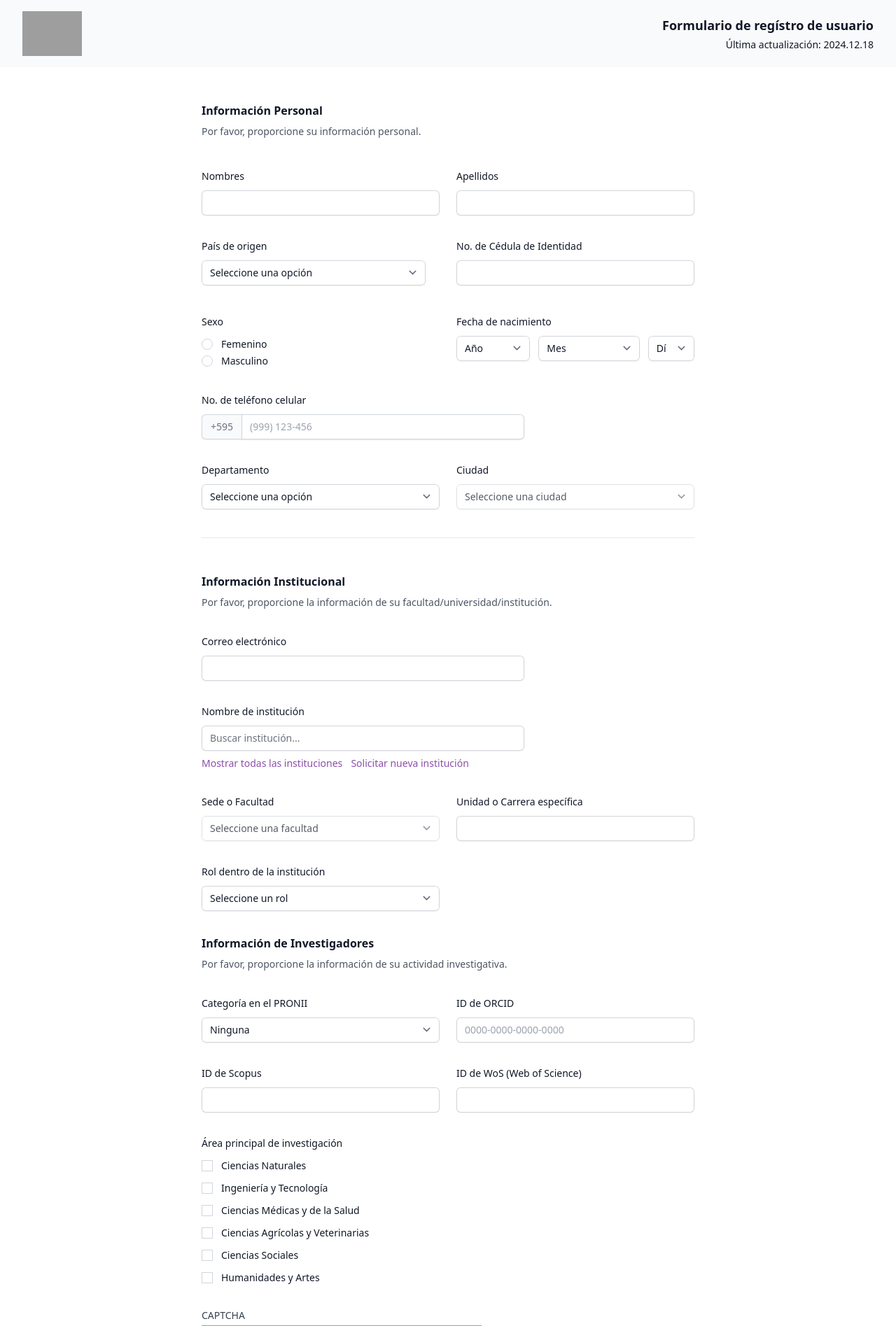
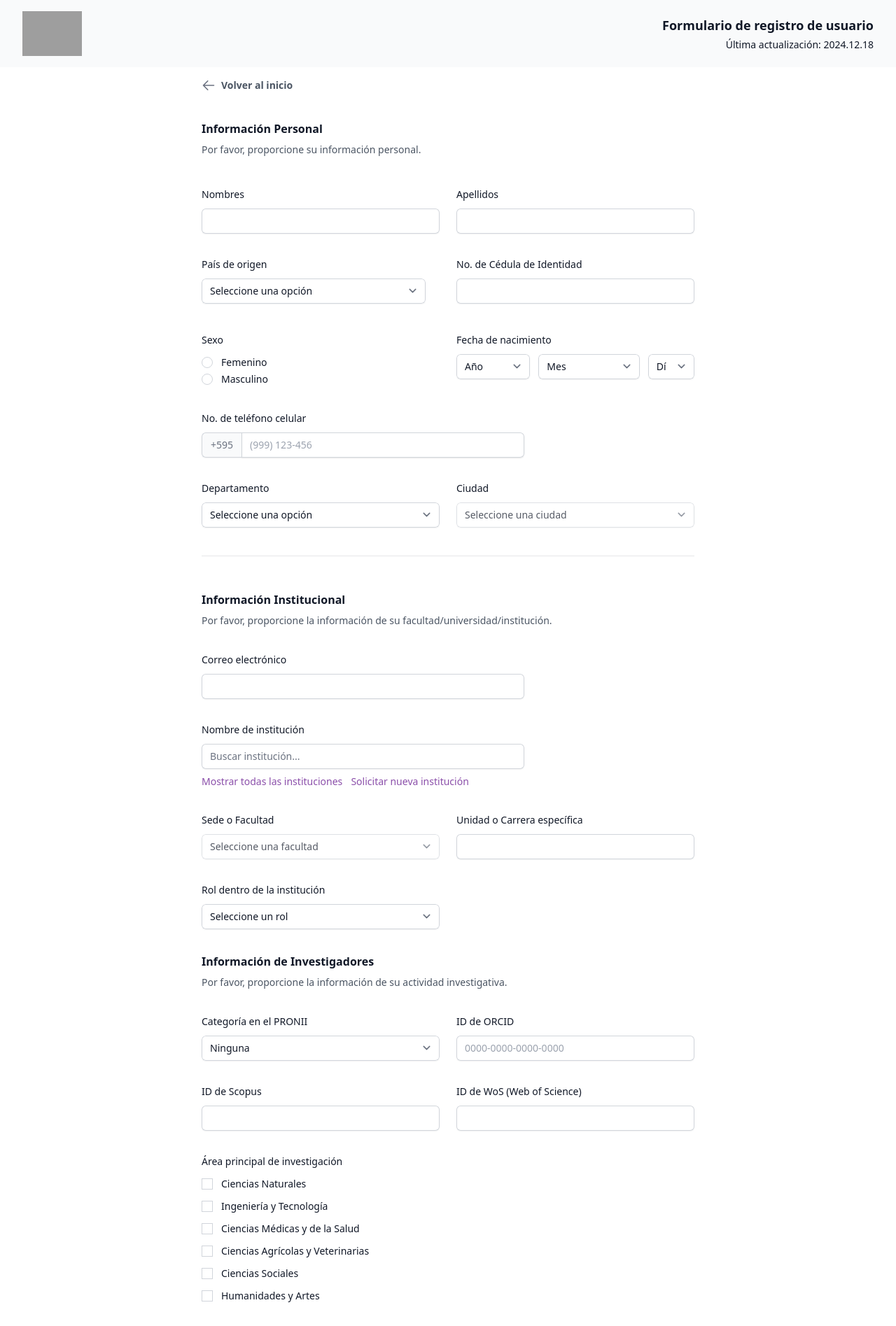
Before and after one commit to janparkio/cicco-formularioregistro-php, a PHP site: page / in a window 1280 px wide. Shown: the top 1895 px of the page at 70% size. Run offline with PHP 8.4, Linux system fonts and the light colour scheme; some libraries are stand-ins or nearby versions; grey boxes are pictures that could not be loaded.

Commit message:
added link back

```diff
--- a/index.php
+++ b/index.php
@@ -1,12 +1,13 @@
 <!doctype html>
 <html lang="es">
+
 <head>
     <meta charset="UTF-8">
     <script type="text/javascript">
-        (function(c,l,a,r,i,t,y){
-            c[a]=c[a]||function(){(c[a].q=c[a].q||[]).push(arguments)};
-            t=l.createElement(r);t.async=1;t.src="https://www.clarity.ms/tag/"+i;
-            y=l.getElementsByTagName(r)[0];y.parentNode.insertBefore(t,y);
+        (function (c, l, a, r, i, t, y) {
+            c[a] = c[a] || function () { (c[a].q = c[a].q || []).push(arguments) };
+            t = l.createElement(r); t.async = 1; t.src = "https://www.clarity.ms/tag/" + i;
+            y = l.getElementsByTagName(r)[0]; y.parentNode.insertBefore(t, y);
         })(window, document, "clarity", "script", "oggi39mfcl");
     </script>
     <meta name="viewport" content="width=device-width, initial-scale=1.0">
@@ -18,7 +19,8 @@
     <meta name="apple-mobile-web-app-title" content="CICCO" />
     <link rel="manifest" href="site.webmanifest" />
     <link href="output.css" rel="stylesheet">
-    <meta name="description" content="Formulario de registro de usuario para CICCO - Consejo Nacional de Ciencia y Tecnología de Paraguay">
+    <meta name="description"
+        content="Formulario de registro de usuario para CICCO - Consejo Nacional de Ciencia y Tecnología de Paraguay">
     <meta name="keywords" content="CICCO, Conacyt, registro, usuario, ciencia, tecnología, Paraguay">
     <meta name="author" content="CICCO - Conacyt">
     <meta property="og:title" content="Formulario de Registro - CICCO Conacyt">
@@ -29,25 +31,26 @@
 </head>
 
 <body>
-    <main>
+    <section>
         <section class="bg-gray-50">
             <div class="w-full max-w-7xl mx-auto">
                 <header>
                     <nav class="flex flex-col xl:flex-row items-center justify-between p-4 lg:px-8 gap-y-4 xl:gap-x-4 overflow-x-hidden"
                         aria-label="Logo">
-                        <a href="#" class="-m-1.5 p-1.5 flex-shrink-0 max-w-full">
-                            <span class="sr-only">CICCO - Conacyt</span>
+                        <a href="https://cicco.conacyt.gov.py"
+                            class="-m-1.5 p-1.5 flex-shrink-0 max-w-full group relative" title="Volver al inicio">
+                            <span class="sr-only">CICCO - Conacyt - Volver al inicio</span>
                             <img class="h-auto w-full object-contain"
                                 style="max-height: 4rem; @media (min-width: 640px) { max-height: 5rem; }"
                                 src="https://cicco.conacyt.gov.py/wp-content/uploads/2024/10/cicco-logos-gobernancia-todos-hor.png"
                                 alt="CICCO - Conacyt">
                         </a>
                         <div
-                            class="flex-1 flex flex-col xl:flex-row items-center xl:items-end justify-center xl:justify-end">
+                            class="flex-1 flex flex-col xl:flex-row items-center xl:items-end justify-center xl:justify-end safari-hide">
                             <div class="text-center xl:text-right truncate">
                                 <h2
                                     class="text-sm sm:text-base lg:text-lg font-semibold leading-tight text-gray-900 truncate">
-                                    Formulario de regístro de usuario</h2>
+                                    Formulario de registro de usuario</h2>
                                 <p class="text-xs sm:text-sm font-light leading-tight text-gray-900 mt-1 truncate">
                                     Última
                                     actualización: <span class="">2024.12.18</span>
@@ -58,7 +61,17 @@
                 </header>
             </div>
         </section>
-        <section class="max-w-3xl mx-auto px-4 py-12 sm:px-6 lg:px-8">
+        <div class="max-w-3xl mx-auto px-4 py-4 sm:px-6 lg:px-8">
+                <a href="https://cicco.conacyt.gov.py/"
+                    class="group inline-flex items-center gap-x-2 rounded-md text-sm font-semibold text-gray-600 hover:text-gray-900">
+                    <svg class="w-5 h-5 text-gray-500 hover:text-gray-900" fill="none"
+                        viewBox="0 0 24 24" stroke-width="2" stroke="currentColor">
+                        <path stroke-linecap="round" stroke-linejoin="round" d="M10.5 19.5L3 12m0 0l7.5-7.5M3 12h18" />
+                    </svg>
+                    Volver al inicio
+                </a>
+        </div>
+        <section class="max-w-3xl mx-auto px-4 pt-4 pb-12 sm:px-6 lg:px-8">
             <?php include "components/form-front.php"; ?>
         </section>
         </main>
@@ -67,21 +80,28 @@
                 Este formulario se encuentra en fase de prueba durante las próximas tres semanas.
                 Si tienes dudas o consultas, por favor escríbenos a
                 <a href="mailto:contacto@rosflo.com" class="text-primary-600 hover:underline">contacto@rosflo.com</a>.
-            Completa nuestro <a href="https://cicco.conacyt.gov.py/contactos/" class="text-primary-600 hover:underline">formulario de atención al usuario</a>.
+                Completa nuestro <a href="https://cicco.conacyt.gov.py/contactos/"
+                    class="text-primary-600 hover:underline">formulario de atención al usuario</a>.
             </p>
         </div>
         <footer class="bg-primary-700 py-8">
             <div class="container mx-auto px-4">
                 <div class="flex justify-center mb-8">
-      <img
-        src="https://cicco.conacyt.gov.py/wp-content/uploads/2024/02/footer-cicco2024.svg"
-        alt="Cicco 2024"
-        class="w-full max-w-3xl h-auto"
-        loading="lazy"
-        decoding="async"
-      >
+                    <img src="https://cicco.conacyt.gov.py/wp-content/uploads/2024/02/footer-cicco2024.svg"
+                        alt="Cicco 2024" class="w-full max-w-3xl h-auto" loading="lazy" decoding="async">
                 </div>
         </footer>
+        <script>
+            function isSafari() {
+                return /^((?!chrome|android).)*safari/i.test(navigator.userAgent);
+            }
+
+            if (isSafari()) {
+                document.querySelectorAll('.safari-hide').forEach(el => {
+                    el.style.display = 'none';
+                });
+            }
+        </script>
 </body>
 
 </html>
--- a/output.css
+++ b/output.css
@@ -1064,6 +1064,11 @@ select {
   gap: 1.5rem;
 }
 
+.gap-x-2 {
+  -moz-column-gap: 0.5rem;
+       column-gap: 0.5rem;
+}
+
 .gap-x-3 {
   -moz-column-gap: 0.75rem;
        column-gap: 0.75rem;
@@ -1327,9 +1342,9 @@ select {
   padding-bottom: 0.375rem;
 }
 
-.py-12 {
-  padding-top: 3rem;
-  padding-bottom: 3rem;
+.py-10 {
+  padding-top: 2.5rem;
+  padding-bottom: 2.5rem;
 }
 
 .py-2 {
@@ -1347,11 +1362,20 @@ select {
   padding-bottom: 1rem;
 }
 
+.py-6 {
+  padding-top: 1.5rem;
+  padding-bottom: 1.5rem;
+}
+
 .py-8 {
   padding-top: 2rem;
   padding-bottom: 2rem;
 }
 
+.pb-12 {
+  padding-bottom: 3rem;
+}
+
 .pl-3 {
   padding-left: 0.75rem;
 }
@@ -1364,12 +1388,21 @@ select {
   padding-top: 3rem;
 }
 
+.pt-4 {
+  padding-top: 1rem;
+}
+
 .text-left {
   text-align: left;
 }
 
 .text-center {
   text-align: center;
+}
+
+.text-2xl {
+  font-size: 1.5rem;
+  line-height: 2rem;
 }
 
 .text-3xl {
```
Also changed, not shown: other parts of output.css (+88 -4 lines), tailwind.config.js (+13 -0 lines). Lines whose indentation alone changed are shown as unchanged.
